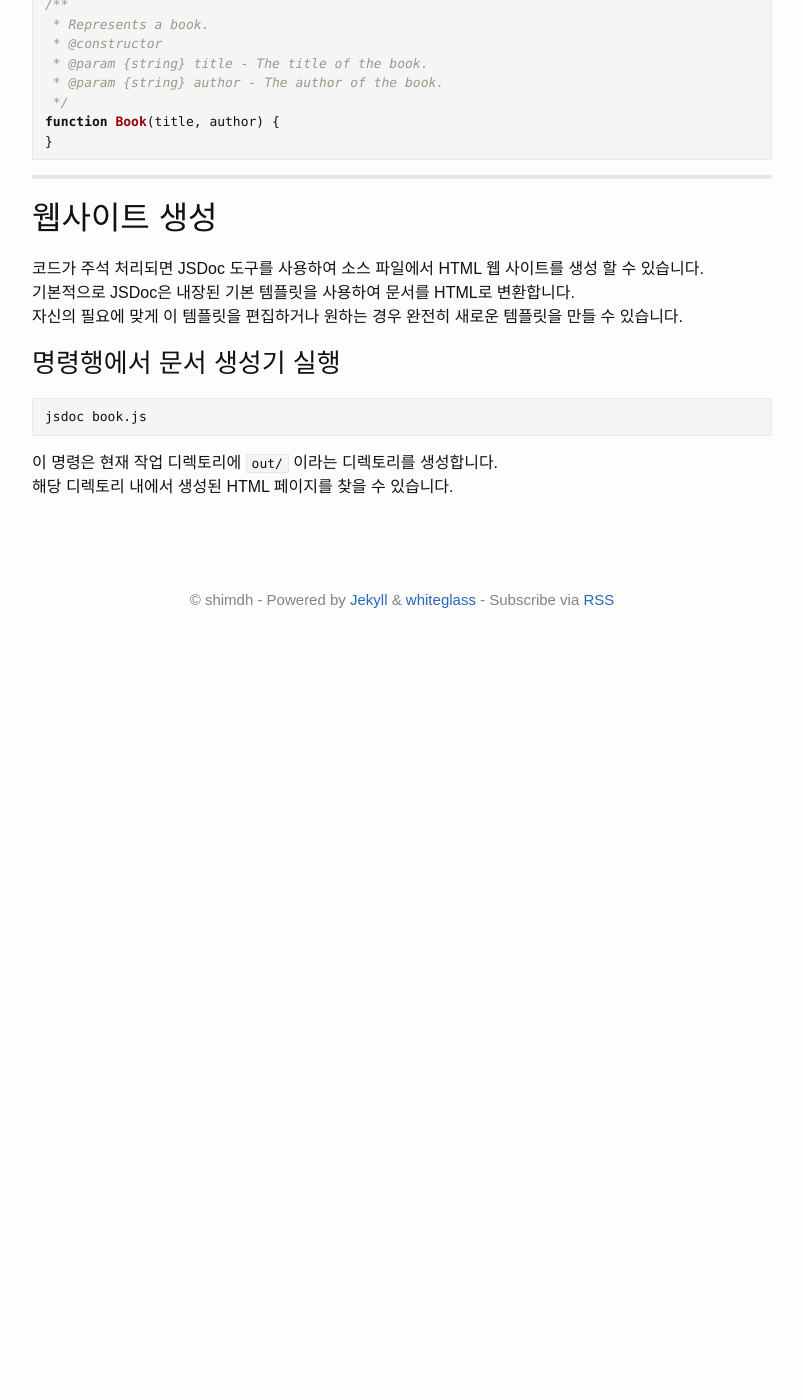
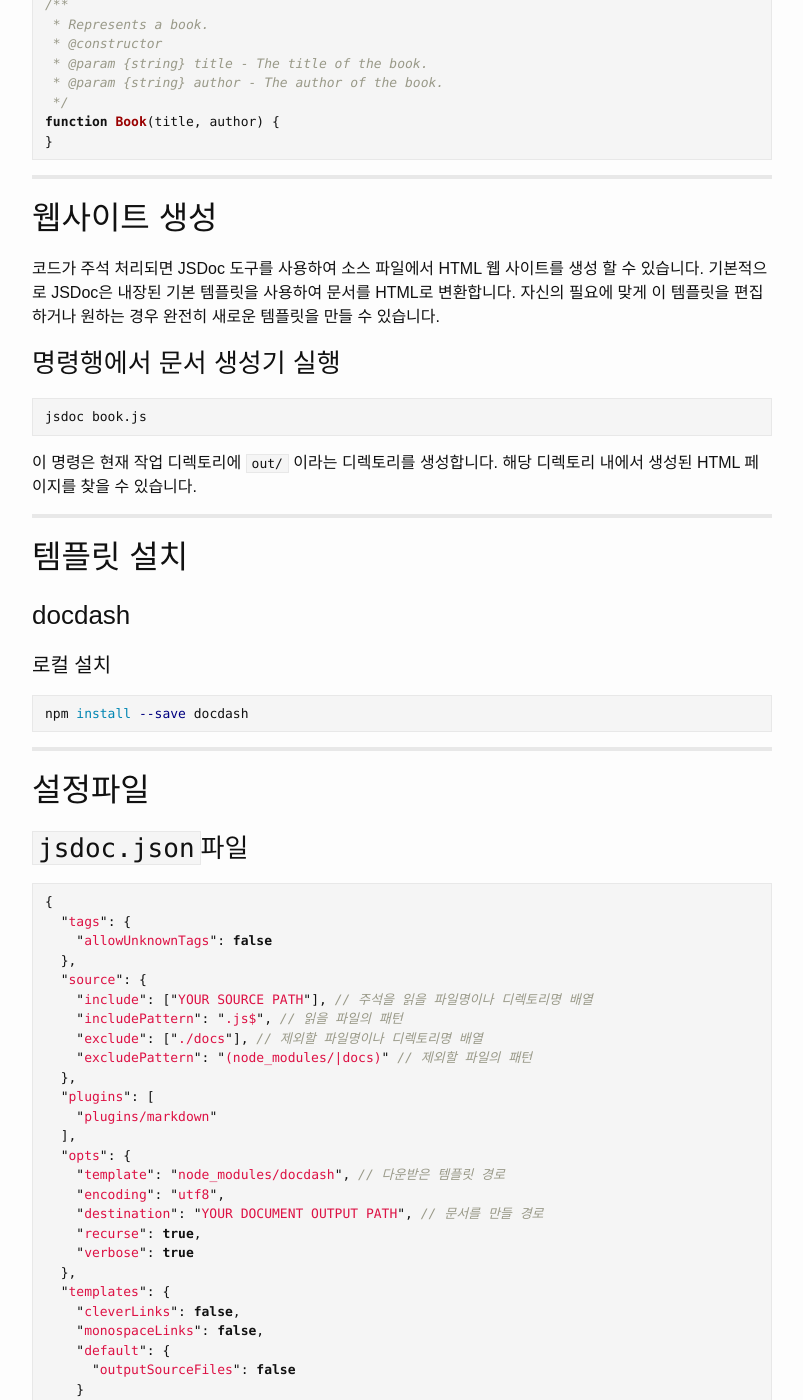
Before and after one commit to yous/whiteglass, a Jekyll site: the page built from _posts/2017-10-21-JSDoc.md, in a window 1280 px wide and 1400 px high, scrolled down 981 px. Shown: the whole window, without its empty margins (238-1041 px from the left). Built offline with Jekyll 4.4.1, drawn with Linux system fonts in a browser that asks for light colours; before the commit the page ends 1637 px from its top, so only the background shows below that; some of the changed text lies outside the part shown.

Commit message:
added docs

````diff
--- a/_posts/2017-10-21-JSDoc.md
+++ b/_posts/2017-10-21-JSDoc.md
@@ -67,3 +67,62 @@
 ```
 이 명령은 현재 작업 디렉토리에 `out/` 이라는 디렉토리를 생성합니다.
 해당 디렉토리 내에서 생성된 HTML 페이지를 찾을 수 있습니다.
+
+---
+
+## 템플릿 설치
+
+### docdash
+
+#### 로컬 설치
+
+```sh
+npm install --save docdash
+```
+
+---
+
+## 설정파일
+
+### `jsdoc.json`파일
+
+```js
+{
+  "tags": {
+    "allowUnknownTags": false
+  },
+  "source": {
+    "include": ["YOUR SOURCE PATH"], // 주석을 읽을 파일명이나 디렉토리명 배열
+    "includePattern": ".js$", // 읽을 파일의 패턴
+    "exclude": ["./docs"], // 제외할 파일명이나 디렉토리명 배열
+    "excludePattern": "(node_modules/|docs)" // 제외할 파일의 패턴
+  },
+  "plugins": [
+    "plugins/markdown"
+  ],
+  "opts": {
+    "template": "node_modules/docdash", // 다운받은 템플릿 경로
+    "encoding": "utf8",
+    "destination": "YOUR DOCUMENT OUTPUT PATH", // 문서를 만들 경로
+    "recurse": true,
+    "verbose": true
+  },
+  "templates": {
+    "cleverLinks": false,
+    "monospaceLinks": false,
+    "default": {
+      "outputSourceFiles": false
+    }
+  },
+  "docdash": { // docdash 템플릿에서 지원하는 옵션
+    "static": false,
+    "sort": false
+  }
+}
+```
+
+### 설정파일 실행
+
+```sh
+jsdoc -c jsdoc.json
+```
````
